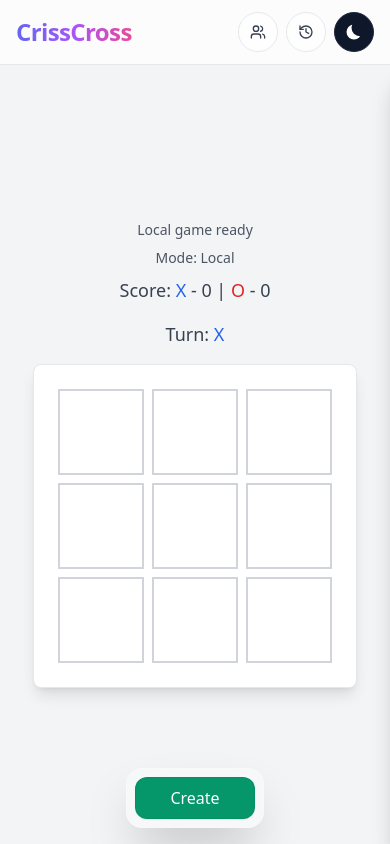
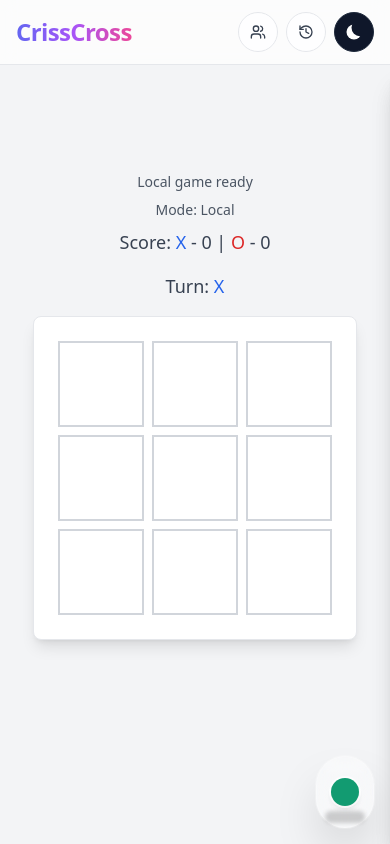
Before and after one commit to Harkirat155/cc, a React (Vite) app: page / in a window 390 px wide. Built offline with nearby package versions, Linux system fonts and the light colour scheme.

Commit message:
refactor: enhance MenuPanel layout and responsiveness; simplify resize handling and improve button structure

```diff
--- a/src/Game.jsx
+++ b/src/Game.jsx
@@ -73,7 +73,7 @@ const Game = () => {
   }, [paramRoomId, isMultiplayer, joinRoom]);
 
   return (
-    <div className="relative flex flex-col items-center justify-center min-h-screen bg-gray-100 dark:bg-gray-900">
+    <div className="relative flex flex-col items-center justify-center min-h-screen bg-gray-100 dark:bg-gray-900 pb-28 sm:pb-32">
       {/* Navbar with brand + actions */}
       <Navbar
         onToggleHistory={handleToggleHistory}
@@ -82,7 +82,7 @@ const Game = () => {
         isPeopleOpen={isPeopleOpen}
       />
       {/* push content below navbar height */}
-      <div className="h-16" />
+      <div className="h-20" />
       <div className="mb-2 text-sm text-gray-600 dark:text-gray-300">{message}</div>
       <div className="mb-2 text-sm text-gray-600 dark:text-gray-300">
         Mode: {isMultiplayer ? "Multiplayer" : "Local"}{" "}
--- a/src/components/MenuPanel.jsx
+++ b/src/components/MenuPanel.jsx
@@ -1,13 +1,9 @@
-import React, { useState, useRef, useEffect } from "react";
+import React, { useState, useRef, useEffect, useMemo } from "react";
 
 const useWindowSize = () => {
-  const [size, setSize] = useState({
-    width: window.innerWidth,
-    height: window.innerHeight,
-  });
+  const [size, setSize] = useState({ width: window.innerWidth, height: window.innerHeight });
   useEffect(() => {
-    const handleResize = () =>
-      setSize({ width: window.innerWidth, height: window.innerHeight });
+    const handleResize = () => setSize({ width: window.innerWidth, height: window.innerHeight });
     window.addEventListener("resize", handleResize);
     return () => window.removeEventListener("resize", handleResize);
   }, []);
@@ -17,10 +13,8 @@ const useWindowSize = () => {
 const MenuPanel = ({
   onReset,
   onNewGame,
-  // Visibility helpers
-  hasMoves, // show New Game only when moves have been made
-  canResetScore, // show Reset Score only when score != 0-0
-  // Room controls
+  hasMoves,
+  canResetScore,
   createRoom,
   leaveRoom,
   isMultiplayer,
@@ -29,35 +23,33 @@ const MenuPanel = ({
   const [collapsed, setCollapsed] = useState(false);
   const [expanded, setExpanded] = useState(true);
   const menuRef = useRef(null);
-  const { width } = useWindowSize();
+  const { width, height } = useWindowSize();
   const [copied, setCopied] = useState(false);
 
-  // Collapse menu if width < 500px or if overlapping board (simulate with small width)
+  // Layout mode
+  const useSideDrawer = width < 420 || height < 650;
+
   useEffect(() => {
-    if (width < 300) {
+    if (useSideDrawer) {
       setCollapsed(true);
       setExpanded(false);
     } else {
       setCollapsed(false);
       setExpanded(true);
     }
-  }, [width]);
+  }, [useSideDrawer]);
 
-  // Collapse when clicking outside or on button
+  // Close drawer when clicking outside
   useEffect(() => {
-    if (!collapsed || !expanded) return;
-    const handleClick = (event) => {
-      if (menuRef.current && !menuRef.current.contains(event.target)) {
-        setExpanded(false);
-      }
+    if (!(useSideDrawer && expanded)) return;
+    const onDown = (e) => {
+      if (menuRef.current && !menuRef.current.contains(e.target)) setExpanded(false);
     };
-    document.addEventListener("mousedown", handleClick);
-    return () => {
-      document.removeEventListener("mousedown", handleClick);
-    };
-  }, [collapsed, expanded]);
+    document.addEventListener("mousedown", onDown);
+    return () => document.removeEventListener("mousedown", onDown);
+  }, [useSideDrawer, expanded]);
 
-  // Collapse when either button is clicked in expanded/collapsed mode
+  // Collapse when either button is clicked in collapsed mode
   const handleButtonClick = (action) => {
     action();
     if (collapsed) setExpanded(false);
@@ -67,12 +59,8 @@ const MenuPanel = ({
     if (collapsed && !expanded) setExpanded(true);
   };
 
-  // Share helpers (moved from RoomControls)
-  const toAbsoluteUrl = (path) =>
-    new window.URL(
-      path.replace(/^\//, ""),
-      window.location.origin + import.meta.env.BASE_URL
-    ).toString();
+  // Share helpers
+  const toAbsoluteUrl = (path) => new window.URL(path.replace(/^\//, ""), window.location.origin + import.meta.env.BASE_URL).toString();
   const shareUrl = roomId ? toAbsoluteUrl(`/room/${roomId}`) : null;
   const handleShare = async () => {
     if (!roomId) return;
@@ -98,28 +86,8 @@ const MenuPanel = ({
   const showShare = Boolean(isMultiplayer && roomId);
   const showLeave = Boolean(isMultiplayer);
 
-  return (
-    <div
-      ref={menuRef}
-      className={`fixed left-1/2 bottom-4 transform -translate-x-1/2 rounded-2xl shadow-2xl transition-all duration-300 ${
-        expanded ? "p-2" : "p-1"
-      } z-30 border border-white/20 dark:border-gray-700/50 backdrop-blur-xl bg-white/30 dark:bg-gray-800/30 supports-[backdrop-filter]:bg-white/35 supports-[backdrop-filter]:dark:bg-gray-800/35`}
-      onClick={handleExpand}
-    >
-      {collapsed && !expanded ? (
-        <div className="flex items-center justify-center cursor-pointer">
-          <span className="text-base font-semibold text-gray-800 dark:text-gray-100">
-            Menu
-          </span>
-          <span className="ml-2 text-xs text-blue-500">▲</span>
-        </div>
-      ) : (
-        <div
-          className={`flex ${
-            width > 300 ? "flex-row" : "flex-col"
-          } gap-3 items-center justify-center w-full`}
-        >
-          {/* Game actions */}
+  const Buttons = ({ stacked = false }) => (
+    <div className={`flex ${stacked ? "flex-col" : width > 300 ? "flex-row" : "flex-col"} gap-3 items-center justify-center w-full`}>
       {showNewGame && (
         <button
           className={`py-2 px-5 min-w-[120px] rounded-xl border whitespace-nowrap text-center bg-blue-600 text-white border-blue-700/20 dark:border-blue-400/20 shadow-sm hover:bg-blue-700 hover:border-blue-800/30 active:bg-blue-600 transition-all duration-200 backdrop-blur-md focus:outline-none focus:ring-2 focus:ring-blue-400/40`}
@@ -165,9 +133,7 @@ const MenuPanel = ({
           }}
           className="py-2 px-5 min-w-[120px] rounded-xl border bg-purple-600 text-white border-purple-700/20 dark:border-purple-400/20 shadow-sm hover:bg-purple-700 hover:border-purple-800/30 active:bg-purple-600 transition-all duration-200 backdrop-blur-md focus:outline-none focus:ring-2 focus:ring-purple-400/40"
           type="button"
-              aria-label={
-                copied ? "Link copied to clipboard" : "Share room link"
-              }
+          aria-label={copied ? "Link copied to clipboard" : "Share room link"}
           title={shareUrl || ""}
         >
           {copied ? "Copied" : "Share"}
@@ -186,6 +152,104 @@ const MenuPanel = ({
         </button>
       )}
     </div>
+  );
+
+  // Build indicator list for the traffic-light FAB (order matches visual importance)
+  const indicatorClasses = useMemo(() => {
+    const list = [];
+    if (showResetScore) list.push("bg-rose-500"); // Reset
+    if (showCreateRoom) list.push("bg-emerald-600"); // Create
+    if (showNewGame) list.push("bg-blue-600"); // New
+    if (showShare) list.push("bg-purple-600"); // Share
+    if (showLeave) list.push("bg-gray-700"); // Leave
+    return list;
+  }, [showResetScore, showCreateRoom, showNewGame, showShare, showLeave]);
+
+  // Dynamically size the cylinder to comfortably fit the indicators
+  const DOT = 28; // px diameter
+  const GAP = 8; // px gap between dots
+  const PAD = 24; // vertical padding inside the cylinder
+  const cylHeight = Math.max(72, indicatorClasses.length * DOT + Math.max(0, indicatorClasses.length - 1) * GAP + PAD);
+
+  if (useSideDrawer) {
+    // In compact mode, show a frosted glass stack panel instead of a right drawer
+    return (
+      <>
+        {/* Overlay */}
+        <div
+          className={`fixed inset-0 z-20 bg-black/30 transition-opacity duration-200 ${expanded ? "opacity-100" : "opacity-0 pointer-events-none"}`}
+          onClick={() => setExpanded(false)}
+        />
+
+        {/* FAB toggle - cylindrical traffic-light icon */}
+        <button
+          type="button"
+          aria-label={expanded ? "Close menu" : "Open menu"}
+          title={expanded ? "Close menu" : "Open menu"}
+          aria-expanded={expanded}
+          aria-controls="menu-panel-popover"
+          onClick={() => setExpanded((v) => !v)}
+          className="group fixed bottom-4 right-4 z-40 outline-none"
+          tabIndex={expanded ? -1 : 0}
+        >
+          {/* Cylinder body */}
+          <span
+            className={`relative block w-[58px] rounded-full shadow-2xl ring-1 ring-white/25 border border-white/20 dark:border-gray-700/50 backdrop-blur-xl backdrop-saturate-150 bg-white/25 dark:bg-gray-800/25 supports-[backdrop-filter]:bg-white/35 supports-[backdrop-filter]:dark:bg-gray-800/35 transition-transform duration-200 ${
+              expanded ? "opacity-0 pointer-events-none scale-90 translate-y-1" : "opacity-100 scale-100"
+            }`}
+            style={{ height: `${cylHeight}px` }}
+          >
+            {/* Top rim highlight */}
+            <span className="pointer-events-none absolute inset-x-2 top-1 h-3 rounded-full bg-white/25 blur-[2px] opacity-70" />
+            {/* Bottom shadow */}
+            <span className="pointer-events-none absolute inset-x-2 bottom-1 h-3 rounded-full bg-black/30 dark:bg-black/40 blur-[2px] opacity-60" />
+
+            {/* Colored indicators (reflect visible actions) */}
+            <span className="absolute inset-0 flex flex-col items-center justify-center gap-2">
+              {/* Tailwind safelist via explicit class strings above */}
+              {indicatorClasses.map((cls, i) => (
+                <span key={i} className={`w-7 h-7 rounded-full ring-2 ring-white/70 dark:ring-white/50 shadow-md opacity-95 ${cls}`} />
+              ))}
+            </span>
+
+            {/* Subtle hover glow */}
+            <span className="pointer-events-none absolute inset-0 rounded-full shadow-[0_0_28px_6px_rgba(255,255,255,0.22)] opacity-0 group-hover:opacity-100 transition-opacity" />
+
+            {/* Focus ring for a11y */}
+            <span className="pointer-events-none absolute -inset-1 rounded-[999px] ring-2 ring-blue-300/40 opacity-0 group-focus-visible:opacity-100 transition-opacity" />
+          </span>
+        </button>
+
+        {/* Stacked frosted panel (anchored to FAB bottom-right) */}
+        <div
+          ref={menuRef}
+          className={`fixed right-4 z-30 transform transition-all duration-200 origin-bottom-right ${
+            expanded ? "opacity-100 scale-100" : "opacity-0 pointer-events-none scale-50"
+          } rounded-2xl border border-white/20 dark:border-gray-700/50 backdrop-blur-xl bg-white/30 dark:bg-gray-800/30 supports-[backdrop-filter]:bg-white/35 supports-[backdrop-filter]:dark:bg-gray-800/35 p-3 shadow-2xl min-w-[220px]`}
+          style={{ bottom: `${cylHeight + 24}px` }}
+          onClick={handleExpand}
+          id="menu-panel-popover"
+        >
+          <Buttons stacked />
+        </div>
+      </>
+    );
+  }
+
+  // Bottom-centered pill for comfortable screens
+  return (
+    <div
+      ref={menuRef}
+      className={`fixed left-1/2 bottom-4 transform -translate-x-1/2 rounded-2xl shadow-2xl transition-all duration-300 ${expanded ? "p-2" : "p-1"} z-30 border border-white/20 dark:border-gray-700/50 backdrop-blur-xl bg-white/30 dark:bg-gray-800/30 supports-[backdrop-filter]:bg-white/35 supports-[backdrop-filter]:dark:bg-gray-800/35`}
+      onClick={handleExpand}
+    >
+      {collapsed && !expanded ? (
+        <div className="flex items-center justify-center cursor-pointer">
+          <span className="text-base font-semibold text-gray-800 dark:text-gray-100">Menu</span>
+          <span className="ml-2 text-xs text-blue-500">▲</span>
+        </div>
+      ) : (
+        <Buttons />
       )}
     </div>
   );
```
Lines whose indentation alone changed are shown as unchanged.
